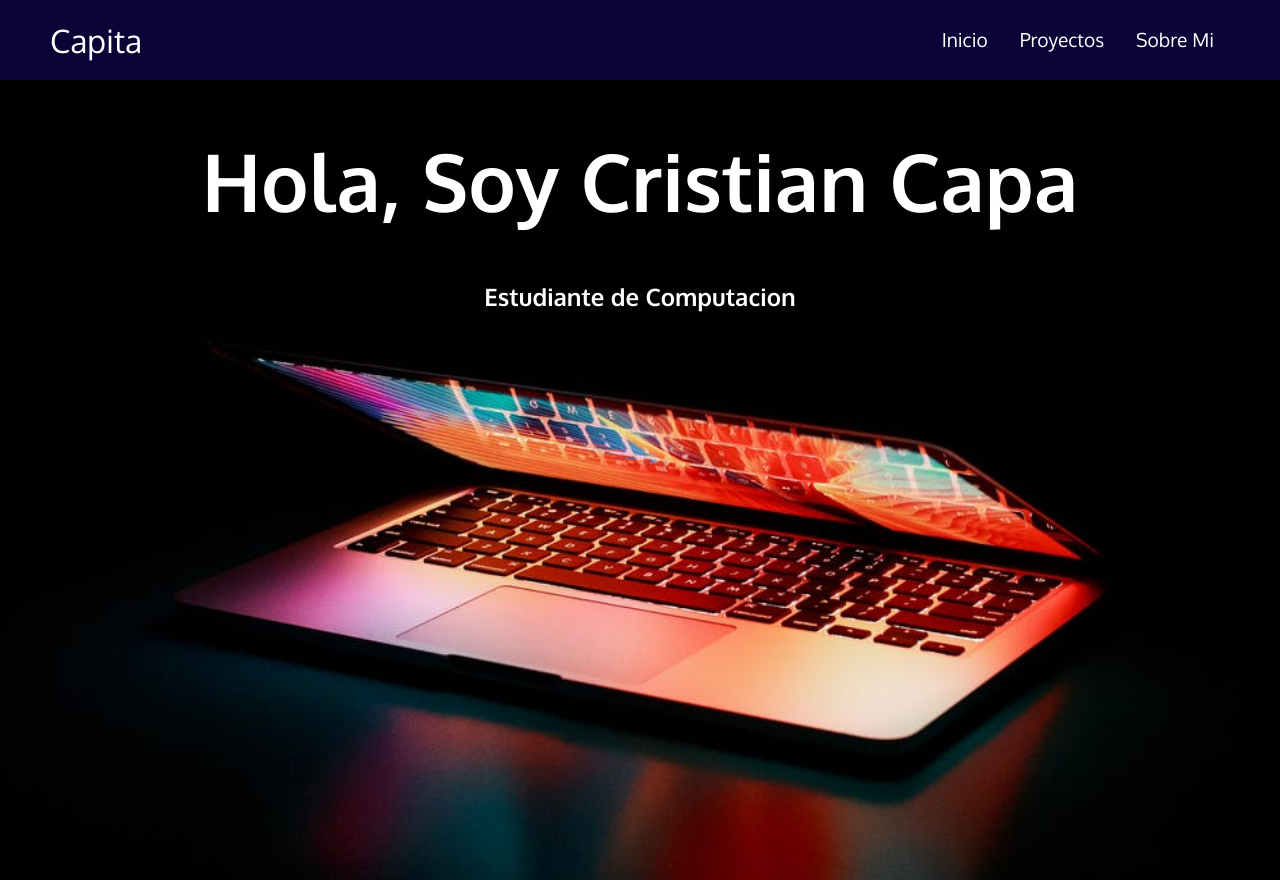
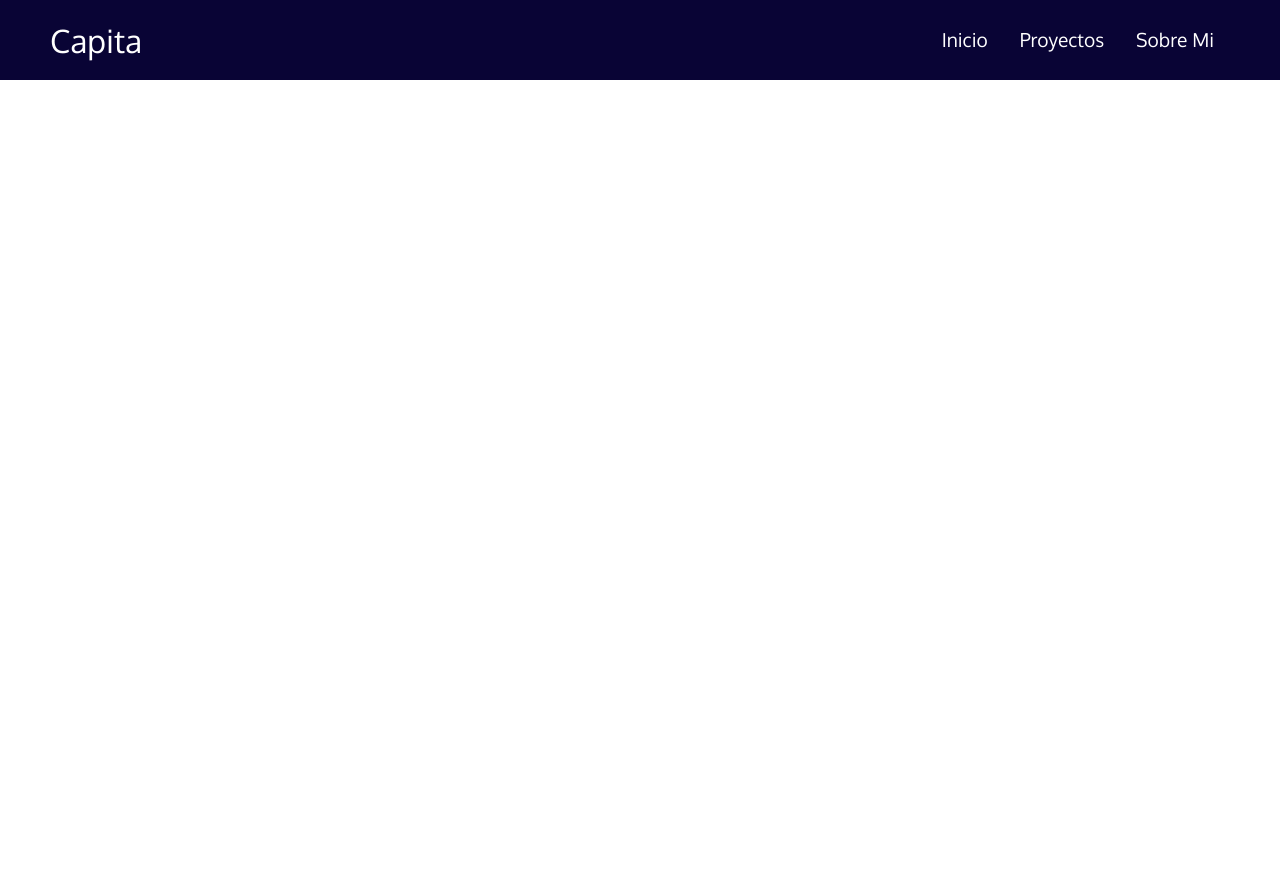
Before and after one commit to cristiancr20/Portfolio, a React (Create React App) app: page / in a window 1280 px wide. After the commit the page ends 800 px from the top, so only its background shows below. Built offline with nearby package versions, Linux system fonts and the light colour scheme.

Commit message:
agregado el enlace de inicio

```diff
--- a/src/App.js
+++ b/src/App.js
@@ -9,7 +9,7 @@ function App() {
     <Router>
       <Navbar/>
       <Routes>
-        <Route path="/" element ={<Inicio/>}/>
+        <Route path="/Portfolio" element ={<Inicio/>}/>
         <Route path="/proyectos" element= {<Proyectos/>}/>
       </Routes>
     </Router>
--- a/src/components/Navbar.js
+++ b/src/components/Navbar.js
@@ -16,7 +16,7 @@ function Navbar() {
                 <div className='navbar'>
 
                     <div className="navbar-container container">
-                        <Link to='/' className='navbar-logo' onClick={closeMobileMenu}>
+                        <Link to='/Portfolio' className='navbar-logo' onClick={closeMobileMenu}>
                             Capita
                         </Link>
                         <div className='menu-icon' onClick={handleClick}>
```
